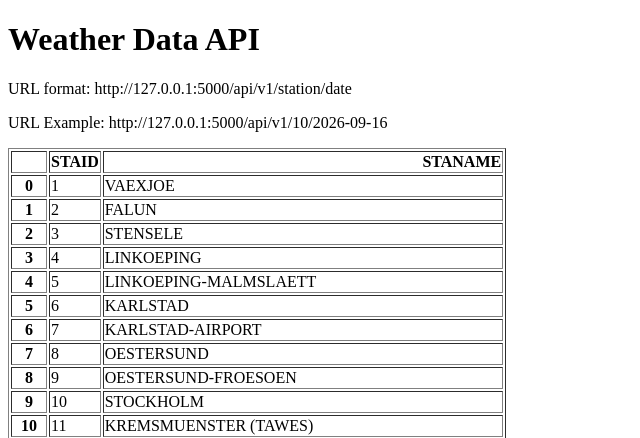
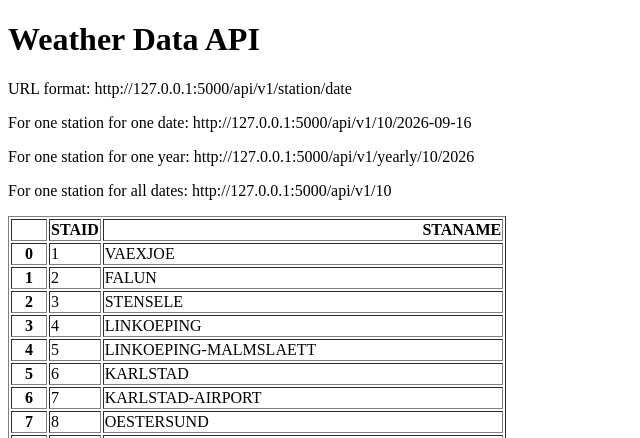
Before and after one commit to hlioui-marwen/weather-api-app, a Flask app: page / in a window 1280 px wide. Shown: the top 438 px of the page, without its empty margins (0-640 px from the left). Run offline with Flask 3, Linux system fonts and the light colour scheme.

Commit message:
add url for yearly and all data

```diff
--- a/main.py
+++ b/main.py
@@ -19,6 +19,20 @@ def about(station, date):
     temperature = df.loc[df["    DATE"] == date]["   TG"].squeeze()/10
     return {"station": station, "date": date, "temperature": temperature}
 
+@app.route("/api/v1/<station>")
+def all_data(station):
+    filename = "data_small/TG_STAID"+ str(station).zfill(6) +".txt"
+    df = pd.read_csv(filename, skiprows=20, parse_dates=["    DATE"])
+    result = df.to_dict(orient="records")
+    return result
+
+@app.route("/api/v1/yearly/<station>/<year>")
+def yearly(station, year):
+    filename = "data_small/TG_STAID"+ str(station).zfill(6) +".txt"
+    df = pd.read_csv(filename, skiprows=20)
+    df["    DATE"] = df["    DATE"].astype(str)
+    result = df[df["    DATE"].str.startswith(str(year))].to_dict(orient="records")
+    return result
 
 if __name__ == "__main__":
     app.run(debug=True, port=5000)
--- a/templates/home.html
+++ b/templates/home.html
@@ -7,7 +7,9 @@
 <body>
 <h1>Weather Data API</h1>
 <p>URL format: http://127.0.0.1:5000/api/v1/station/date</p>
-<p>URL Example: http://127.0.0.1:5000/api/v1/10/2026-09-16</p>
+<p>For one station for one date: http://127.0.0.1:5000/api/v1/10/2026-09-16</p>
+<p>For one station for one year: http://127.0.0.1:5000/api/v1/yearly/10/2026</p>
+<p>For one station for all dates: http://127.0.0.1:5000/api/v1/10</p>
 <p>{{data|safe}}</p>
 </body>
 </html>
```
